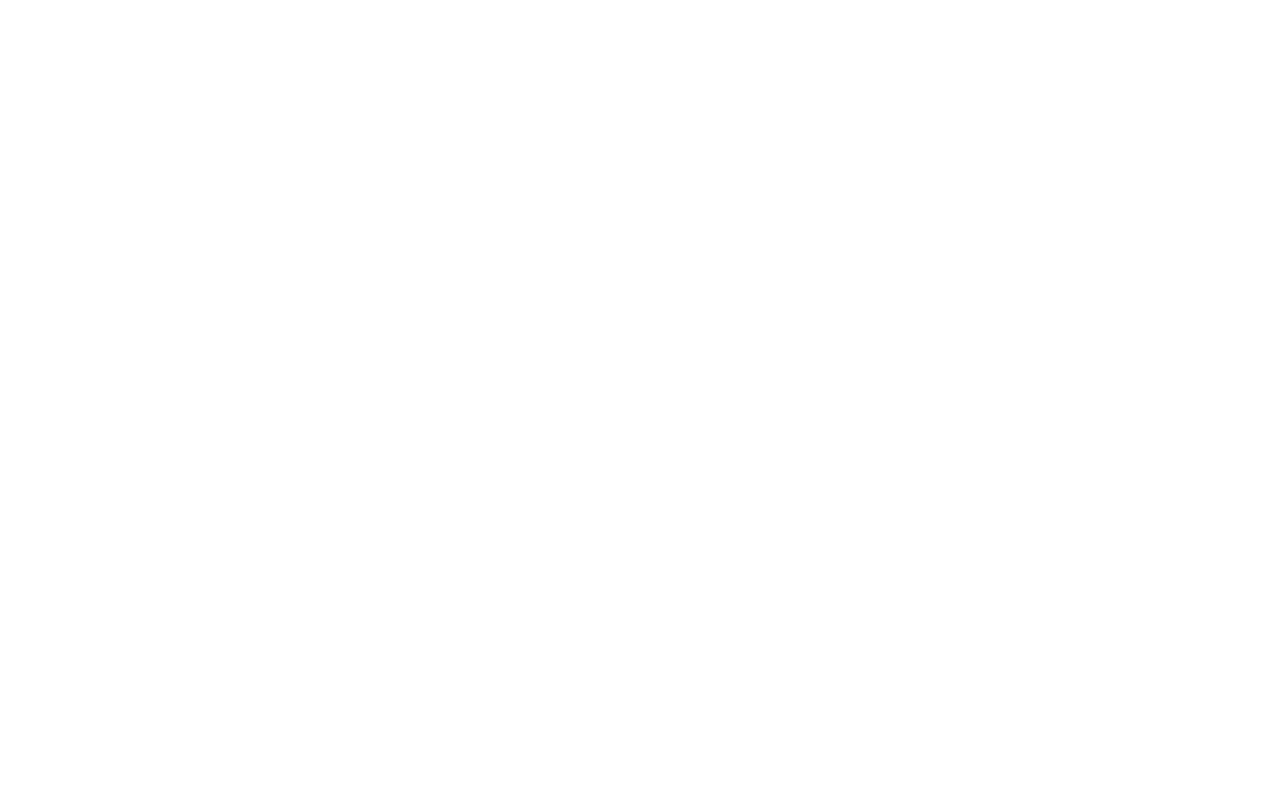
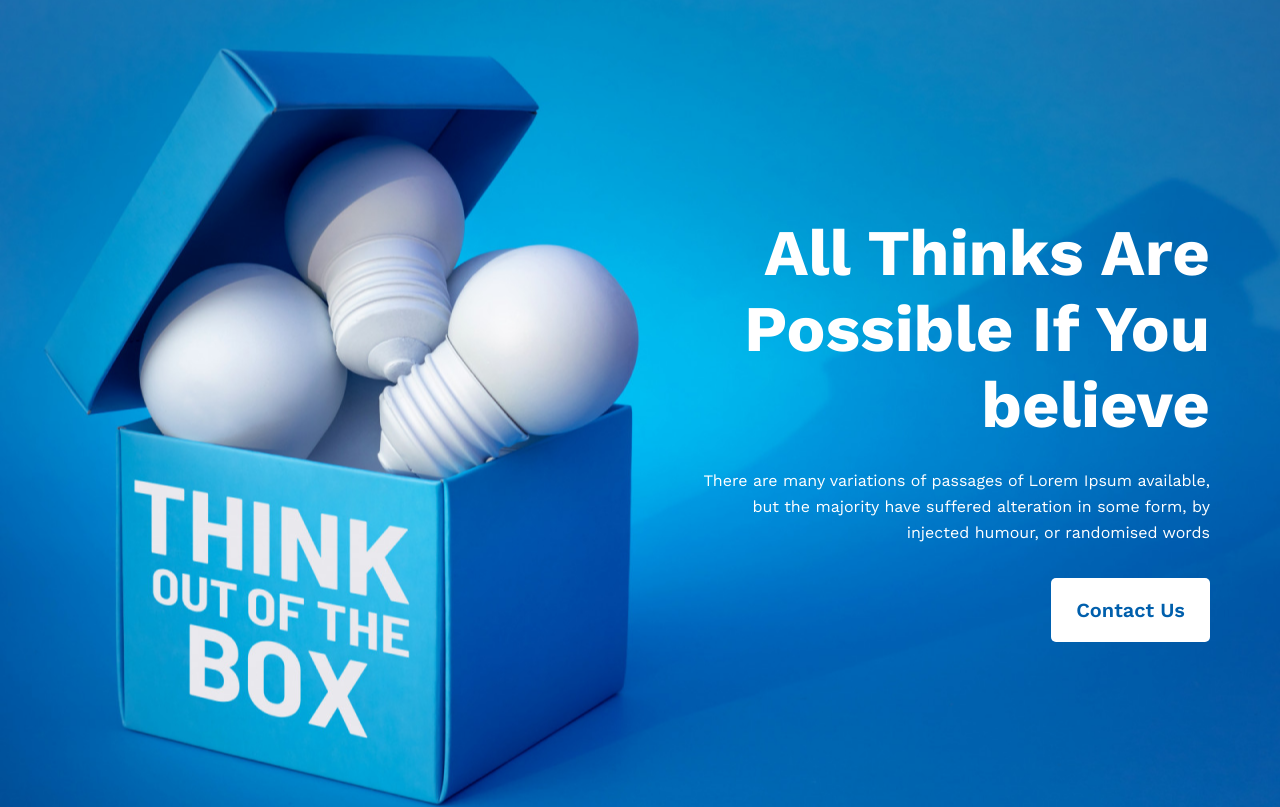
Before and after one commit to Dark-Fahim/New-year-new-me, a plain HTML site: page index.html in a window 1280 px wide. Drawn offline with nearby package versions, Linux system fonts and the light colour scheme.

Commit message:
banner added

```diff
--- a/index.html
+++ b/index.html
@@ -4,8 +4,29 @@
     <meta charset="UTF-8">
     <meta name="viewport" content="width=device-width, initial-scale=1.0">
     <title>New Year New Me</title>
+    <link rel="stylesheet" href="./styles/style.css">
+    <link rel="preconnect" href="https://fonts.googleapis.com">
+    <link rel="preconnect" href="https://fonts.gstatic.com" crossorigin>
+    <link href="https://fonts.googleapis.com/css2?family=Work+Sans:wght@100;200;300;400;500;600;700;800;900&display=swap" rel="stylesheet">
 </head>
 <body>
+<!-- Header section started -->
 
+
+    <header class="banner">
+        <section class="container banner-container">
+            <div class="banner-section">
+                <h1 class="banner-title">All Thinks Are <br> Possible If You believe</h1>
+                <p class="banner-description">
+                    There are many variations of passages of Lorem Ipsum available, but the majority have suffered alteration in some form, by injected humour, or randomised words
+                </p>
+                <div class="banner-btn">
+                    <button class="btn-primary">
+                        Contact Us
+                    </button>
+                </div>
+            </div>
+        </section>
+    </header>
 </body>
 </html>
--- /dev/null
+++ b/styles/style.css
@@ -0,0 +1,66 @@
+*{
+    font-family: 'Work Sans', sans-serif;
+    padding: 0;
+    margin: 0;
+    box-sizing: border-box;
+    outline: 0;
+    border: 0;
+}
+li{
+    list-style: none;
+}
+a{
+    text-decoration: none;
+}
+
+.container {
+    width: 1140px;
+    margin: 0 auto;
+}
+
+.btn-primary{
+    border-radius: 5px;
+    background: #FFF;
+    color: #005FAC;
+    font-size: 20px;
+    font-weight: 600;
+    cursor: pointer;
+    padding: 20px 25px;
+}
+.banner{
+    background-image: url('../images/banner/banner3.png');
+    background-repeat: no-repeat;
+    background-position: center;
+}
+.banner-container{
+    display: flex;
+    justify-content: space-between;
+    flex-direction: row-reverse;
+}
+
+.banner-section{
+    width: 50%;
+    margin-top: 215px;
+}
+.banner-title{
+    color: #FFF;
+    text-align: right;
+    font-size: 65px;
+    font-weight: 700;
+    margin-bottom: 25px;
+}
+
+.banner-description{
+    color: #FFF;
+    text-align: right;
+    font-size: 16px;
+    line-height: 26px;
+    margin-left: 50px;
+    margin-bottom: 32px;
+}
+.banner-btn{
+    display: flex;
+    justify-content: space-between;
+    flex-direction: row-reverse;
+    margin-bottom: 165px;
+}
```
